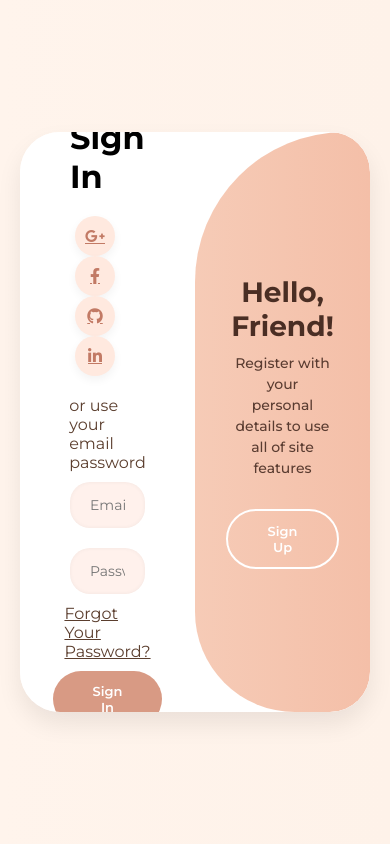
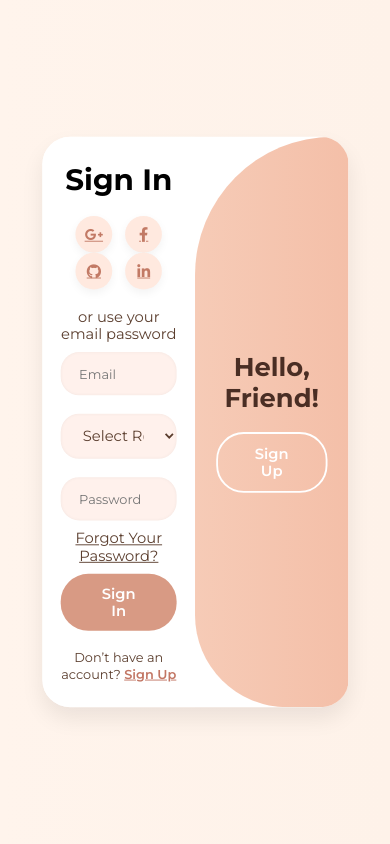
Before and after one commit to MunawarKhan1206/e-project-web-issue, a PHP site: page / in a window 390 px wide. Run offline with PHP 8.4, Linux system fonts and the light colour scheme.

Commit message:
Add files via upload

```diff
--- a/form/index.css
+++ b/form/index.css
@@ -12,7 +12,6 @@ body {
   display: flex;
   align-items: center;
   justify-content: center;
-    flex-direction: column;
   min-height: 100vh;
   padding: 20px;
 }
@@ -24,21 +23,21 @@ body {
   box-shadow: 0 12px 24px rgba(0, 0, 0, 0.08);
   position: relative;
   overflow: hidden;
-    width: 900px;
+  width: 980px;             /* was 900px */
   max-width: 100%;
-    min-height: 580px;
+  min-height: 620px;        /* was 580px */
   display: flex;
   flex-direction: row;
+  transition: all 0.6s ease-in-out;
 }
 
-/* Text & Links */
+/* Form text & links */
 .container p,
 .container span,
 .container a {
   color: #5b3e2e;
 }
 
-/* Buttons */
 .container button {
   background-color: #d89a84;
   color: #fff;
@@ -47,7 +46,6 @@ body {
   border: none;
   border-radius: 30px;
   font-weight: 600;
-    text-transform: capitalize;
   margin-top: 10px;
   cursor: pointer;
   transition: background 0.3s ease;
@@ -72,10 +70,11 @@ body {
   flex-direction: column;
   padding: 0 50px;
   height: 100%;
+  text-align: center;
 }
 
-/* Inputs */
-.container input {
+.container input,
+.container select {
   background-color: #fff1ec;
   border: none;
   margin: 10px 0;
@@ -86,9 +85,11 @@ body {
   outline: none;
   box-shadow: inset 0 0 4px rgba(0, 0, 0, 0.05);
   transition: box-shadow 0.3s ease;
+  color: #5b3e2e;
 }
 
-.container input:focus {
+.container input:focus,
+.container select:focus {
   box-shadow: 0 0 0 3px rgba(194, 118, 100, 0.2);
 }
 
@@ -140,7 +141,6 @@ body {
 }
 
 .social-icons a {
-    border: none;
   background-color: #ffe9df;
   border-radius: 50%;
   display: inline-flex;
@@ -186,7 +186,7 @@ body {
   left: -100%;
   transform: translateX(0);
   transition: all 0.6s ease-in-out;
-    border-radius: 0 40px 40px 0;
+  display: flex;
 }
 
 .container.active .toggle {
@@ -194,7 +194,6 @@ body {
 }
 
 .toggle-panel {
-    position: absolute;
   width: 50%;
   height: 100%;
   display: flex;
@@ -203,8 +202,6 @@ body {
   align-items: center;
   padding: 0 40px;
   text-align: center;
-    top: 0;
-    transition: all 0.6s ease-in-out;
 }
 
 .toggle-panel h1 {
@@ -239,12 +236,12 @@ body {
   transform: translateX(200%);
 }
 
-/* Mobile Responsive */
-/* Mobile toggle link style */
+/* Mobile link toggle */
 .mobile-toggle-link {
   display: none;
   margin-top: 20px;
   font-size: 14px;
+  text-align: center;
 }
 
 .mobile-toggle-link a {
@@ -254,19 +251,36 @@ body {
   font-weight: 600;
 }
 
-/* Show only on mobile */
+/* ✅ Key: Keep desktop layout intact on mobile */
 @media (max-width: 768px) {
-  .mobile-toggle-link {
-    display: block;
-    text-align: center;
+  .container {
+    width: 100%;
+    max-width: 95%;
+    height: auto;
+    min-height: 620px;     /* Match new desktop height */
+    border-radius: 30px;
+    transform: scale(0.92)
   }
 
-  /* Show/hide correct link based on .active */
-  .container:not(.active) .sign-up .mobile-toggle-link {
+  .toggle-panel p {
     display: none;
   }
 
-  .container.active .sign-in .mobile-toggle-link {
-    display: none;
+  .container form {
+    padding: 20px;
+  }
+
+  .container input,
+  .container select,
+  .container button {
+    font-size: 16px;
+  }
+
+  .mobile-toggle-link {
+    display: block;
+  }
+
+  .container input::placeholder {
+    font-size: 14px;
   }
 }
--- a/form/index.php
+++ b/form/index.php
@@ -1,15 +1,12 @@
 <!DOCTYPE html>
 <html lang="en">
-
 <head>
-    <meta charset="UTF-8">
-    <meta name="viewport" content="width=device-width, initial-scale=1.0">
+  <meta charset="UTF-8" />
+  <meta name="viewport" content="width=device-width, initial-scale=1.0"/>
+  <title>Modern Login Page</title>
   <link rel="stylesheet" href="https://cdnjs.cloudflare.com/ajax/libs/font-awesome/6.4.2/css/all.min.css">
   <link rel="stylesheet" href="index.css">
-    <link rel="stylesheet" href="index.css">
-    <title>Modern Login Page | AsmrProg</title>
 </head>
-
 <body>
 
 <div class="container" id="container">
@@ -26,15 +23,18 @@
       <span>or use your email for registration</span>
       <input type="text" name="name" placeholder="Name" required>
       <input type="email" name="email" placeholder="Email" required>
+      <select name="role" required>
+        <option value="" disabled selected>Select Role</option>
+        <option value="admin">Admin</option>
+        <option value="employee">Employee</option>
+        <option value="customer">Customer</option>
+      </select>
       <input type="password" name="password" placeholder="Password" required>
       <button type="submit" name="register">Sign Up</button>
+      <p class="mobile-toggle-link">
+        Already have an account? <a href="#" id="mobileToggleSignin">Sign In</a>
+      </p>
     </form>
-    <!-- Add this inside both forms -->
-<p class="mobile-toggle-link">
-  Don’t have an account?
-  <a href="#" id="mobileToggle">Sign Up</a>
-</p>
-
   </div>
 
   <!-- SIGN IN FORM -->
@@ -49,17 +49,19 @@
       </div>
       <span>or use your email password</span>
       <input type="email" name="email" placeholder="Email" required>
+      <select name="role" required>
+        <option value="" disabled selected>Select Role</option>
+        <option value="admin">Admin</option>
+        <option value="employee">Employee</option>
+        <option value="customer">Customer</option>
+      </select>
       <input type="password" name="password" placeholder="Password" required>
       <a href="#">Forgot Your Password?</a>
       <button type="submit" name="login">Sign In</button>
+      <p class="mobile-toggle-link">
+        Don’t have an account? <a href="#" id="mobileToggleSignup">Sign Up</a>
+      </p>
     </form>
-    <!-- Add this inside both forms -->
-<p class="mobile-toggle-link">
-  Already have an account?
-  <a href="#" id="mobileToggle">Sign In</a>
-</p>
-
-
   </div>
 
   <div class="toggle-container">
@@ -77,6 +79,7 @@
     </div>
   </div>
 </div>
+
 <script src="script.js"></script>
 </body>
 </html>
```
Lines whose indentation alone changed are shown as unchanged.
